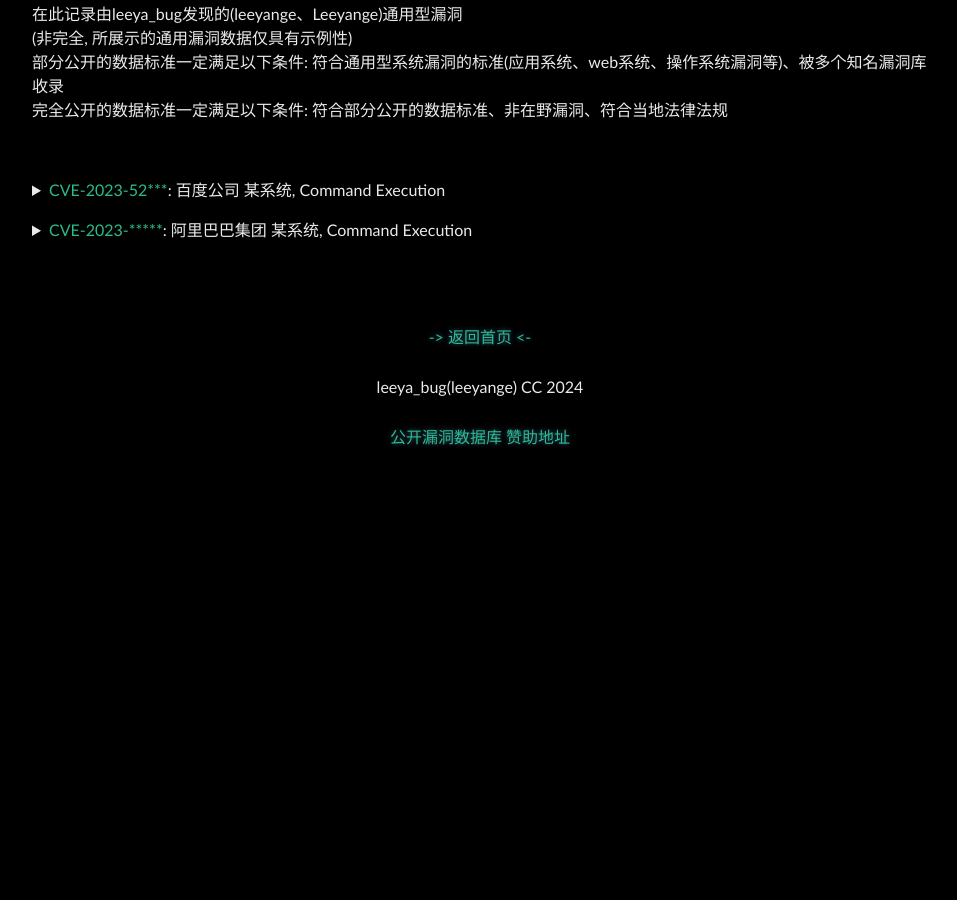
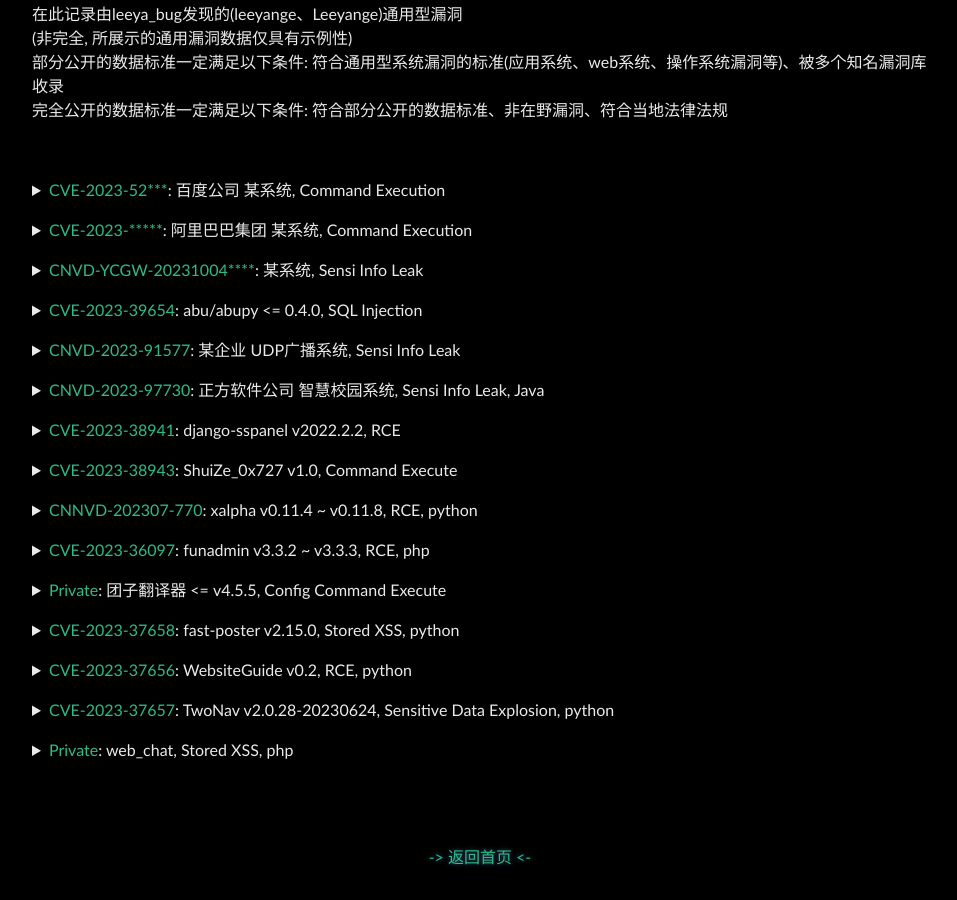
Before and after one commit to Leeyangee/leeyangee.github.io, a Jekyll site: the page built from _posts/1970-01-01-Common-Record.md, in a window 1280 px wide and 900 px high, scrolled down 568 px. Shown: the whole window, without its empty margins (160-1117 px from the left). Built offline with Jekyll 4.4.1, drawn with Linux system fonts in a browser that asks for light colours; before the commit the page ends 1030 px from its top, so only the background shows below that.

Commit message:
Update 1970-01-01-Common-Record.md

```diff
--- a/_posts/1970-01-01-Common-Record.md
+++ b/_posts/1970-01-01-Common-Record.md
@@ -21,6 +21,8 @@
       <pre><code>
 请关注厂商修复信息：<a id="rep">https://www.alibaba.com/</a>
       </code></pre>
+</details><p></p>
+
 <details>
       <summary><font color="#2bbc8a">CNVD-YCGW-20231004****</font>: 某系统, Sensi Info Leak</summary>
       <pre><code>
```
